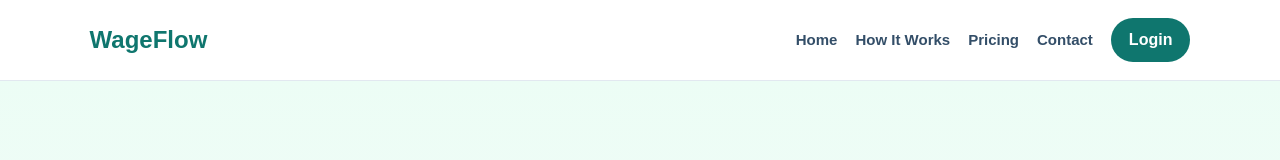
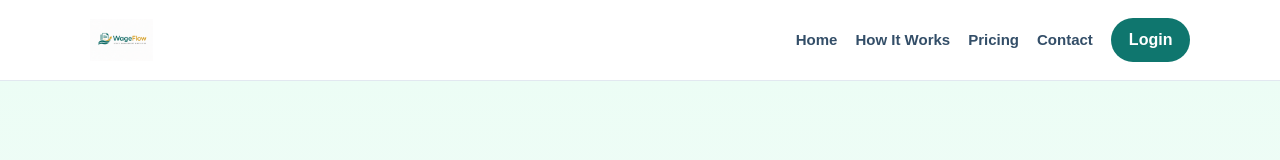
Before and after one commit to KaonPM/wageflow, a Next.js app: page / in a window 1280 px wide. Shown: the top 160 px of the page. Built offline with nearby package versions, Linux system fonts and the light colour scheme.

Commit message:
WageFlow landing page: added logo to navbar and retained collapsible contact, pricing, and compliance updates

```diff
--- a/app/page.tsx
+++ b/app/page.tsx
@@ -33,7 +33,9 @@ ${form.message}`
   return (
     <main style={page}>
       <nav style={nav}>
-        <div style={brand}>WageFlow</div>
+        <div style={brand}>
+          <img src="/wageflow-logo.png" alt="WageFlow Logo" style={logo} />
+        </div>
 
         <div style={navLinks}>
           <a href="#home" style={navLink}>Home</a>
@@ -306,9 +308,15 @@ const nav = {
 };
 
 const brand = {
-  fontSize: 24,
-  fontWeight: 800,
-  color: "#0f766e",
+  display: "flex",
+  alignItems: "center",
+};
+
+const logo = {
+  height: 42,
+  width: "auto",
+  objectFit: "contain" as const,
+  display: "block",
 };
 
 const navLinks = {
```
